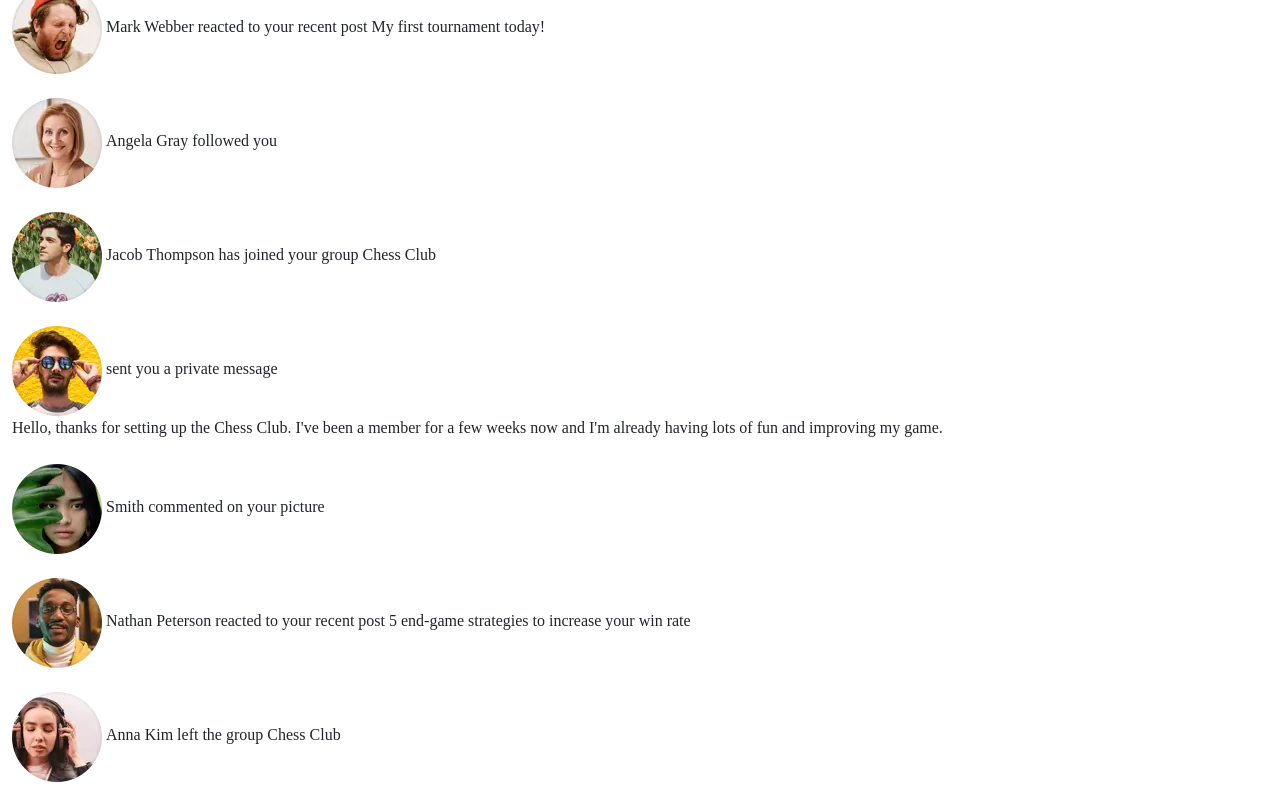
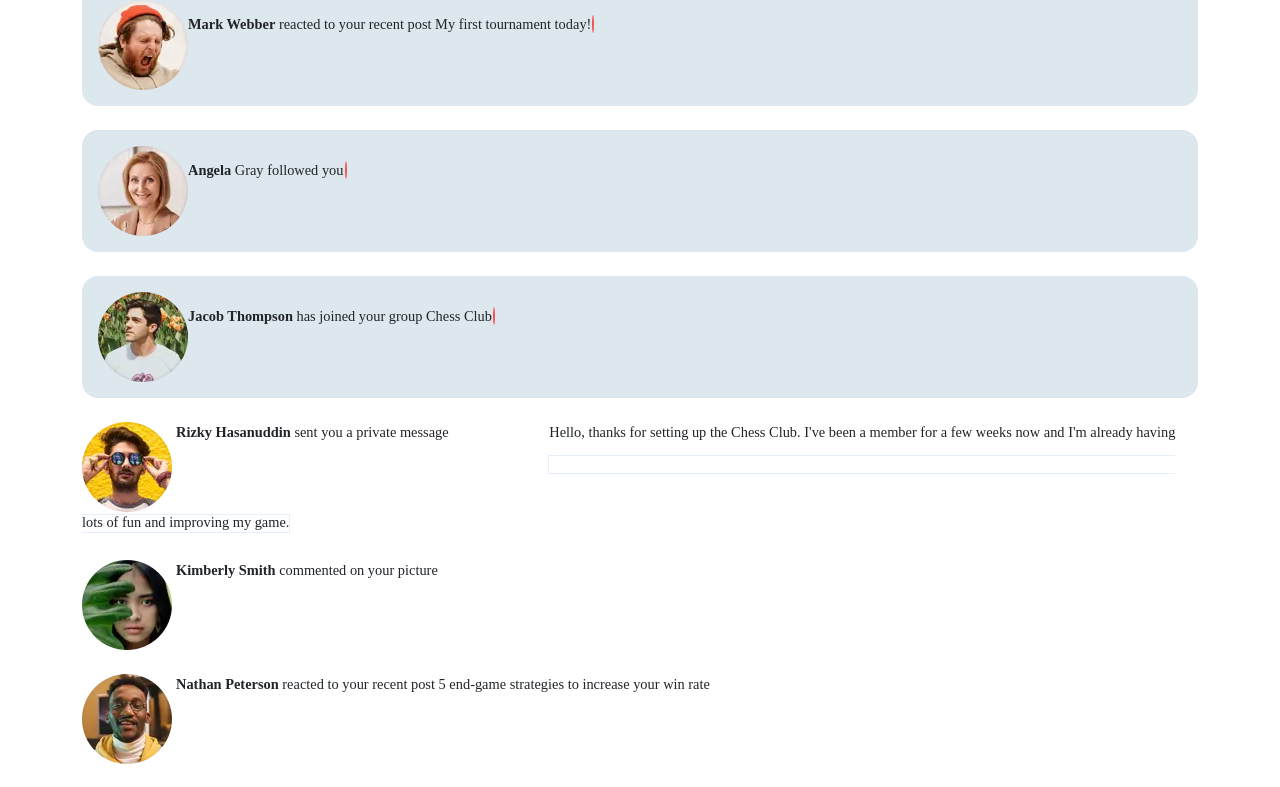
Before and after one commit to awizee/notification-page, a plain HTML site: page index.html in a window 1280 px wide. Shown: the part 69-856 px from the top of the page. Drawn offline with nearby package versions, Linux system fonts and the light colour scheme.

Commit message:
adding images

```diff
--- a/css/style.css
+++ b/css/style.css
@@ -2,8 +2,49 @@
     box-sizing: border-box;
 }
 body {
+    background-color: hsl(0, 0%, 100%);
     font-family: Plus Jakarta Sans;
+    font-size: 16px;
+    display: flex;
+    flex-direction: column;
+    align-items: center;
+    justify-content: center;
+    width: 100%;
+    height: 50%;
+}
+header {
+    margin-right: 42%;
 }
 h1,h2,p{
     display: inline;
 }
+#Mark,#angela,#Jacob {
+    display: flex;
+    padding: 1em;
+    background-color: hsl(205, 33%, 90%);
+    border-radius: 1em;
+}
+.img {
+    display: inline;
+}
+p {
+    font-size: 0.9em;
+    font-weight: 500;
+    margin: 1em 0;
+    vertical-align: top;
+
+}
+#dot {
+    padding: 1px;
+    border-radius: 50%;
+    background-color: hsl(1, 90%, 64%);
+
+    margin: 1px;
+
+}
+.msg {
+    display: inline;
+    margin: 0 0 0 6em;
+    width: 100%;
+    border: 1px solid hsl(211, 68%, 94%);
+}
--- a/index.html
+++ b/index.html
@@ -18,63 +18,84 @@
 
     </header>
       <main>
-          <div class="container-fluid">
-            <div id="Mark">
+        <article  class="container">
+              <section id="Mark">
+                <div class="img">
+
                   <img src="../images/avatar-mark-webber.webp" alt="Mark">
+                </div>
                   <p>
-                Mark Webber reacted to your recent post My first tournament today!
+                    <strong>Mark Webber</strong>
+                     reacted to your recent post My first tournament today!
+
+                      <span id="dot"></span>
+                  </p>
+
+              </section>
+            <br>
+            <section id="angela">
+
+                <img src="../images/avatar-angela-gray.webp" alt="angela">
+                <p>
+                  <strong>Angela</strong>  Gray followed you
+                  <span id="dot"></span>
+                </p>
+
+
+            </section>
+            <br>
+            <section id="Jacob">
+                <img src="../images/avatar-jacob-thompson.webp" alt="Jacob">
+                <p>
+                  <strong>Jacob Thompson</strong>  has joined your group Chess Club
+                  <span id="dot"></span>
+                </p>
+            </section>
+            <br>
+            <section id="Rizky">
+                <img src="../images/avatar-rizky-hasanuddin.webp" alt="Rizky">
+                <p>
+                 <strong>Rizky Hasanuddin</strong> sent you a private message
+                </p>
+                <div class="msg">
+                  <p>
+                  Hello, thanks for setting up the Chess Club. I've been a member for a few weeks now and
+                  I'm already having lots of fun and improving my game.
                 </p>
                 </div>
+
+            </section>
             <br>
-            <div id="angela">
-              <img src="../images/avatar-angela-gray.webp" alt="angela">
-              <p>
-                Angela Gray followed you
-              </p>
-            </div>
-            <br>
-            <div id="Jacob">
-              <img src="../images/avatar-jacob-thompson.webp" alt="Jacob">
-              <p>
-                Jacob Thompson has joined your group Chess Club
-              </p>
-            </div>
-            <br>
-            <div id="Rizky">
-              <img src="../images/avatar-rizky-hasanuddin.webp" alt="Rizky">
-              <p>
-                sent you a private message
-              </p>
-              <div>
-                Hello, thanks for setting up the Chess Club. I've been a member for a few weeks now and
-  I'm already having lots of fun and improving my game.
-              </div>
-            </div>
-            <br>
-            <div id="Kimberly">
+            <section id="Kimberly">
+
                 <img src="../images/avatar-kimberly-smith.webp" alt="Kimberly">
                 <p>
-                Smith commented on your picture
+                  <strong>Kimberly Smith</strong> commented on your picture
                 </p>
-            </div>
+
+            </section id="Nathan">
             <br>
-            <div id="Nathan">
+            <section>
+
                 <img src="../images/avatar-nathan-peterson.webp" alt="Nathan">
                 <p>
-                Nathan Peterson reacted to your recent post 5 end-game strategies to increase your win rate
+                  <strong>Nathan Peterson</strong> reacted to your recent post 5 end-game strategies to increase your win rate
                 </p>
-            </div>
+
+            </section>
             <br>
-            <div id="Anna">
+            <section id="Anna">
+
                 <img src="../images/avatar-anna-kim.webp" alt="Anna">
                 <p>
-                Anna Kim left the group Chess Club
+                  <strong>Anna Kim</strong> left the group Chess Club
                 </p>
-            </div>
+
+            </section>
+
+        </article>
+      </main>
       <br>
-
-          </div>
-      </main>
       <footer>
         <div class="attribution">
           Challenge by <a href="https://www.frontendmentor.io?ref=challenge" target="_blank">Frontend Mentor</a>.
```
Lines whose indentation alone changed are shown as unchanged.
